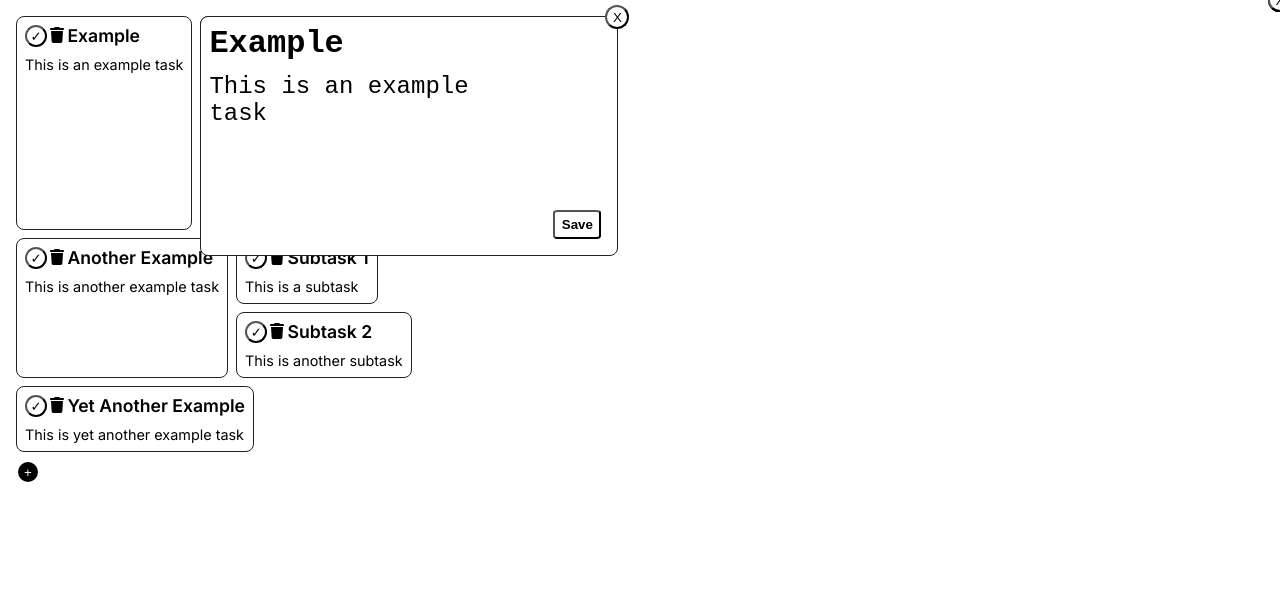
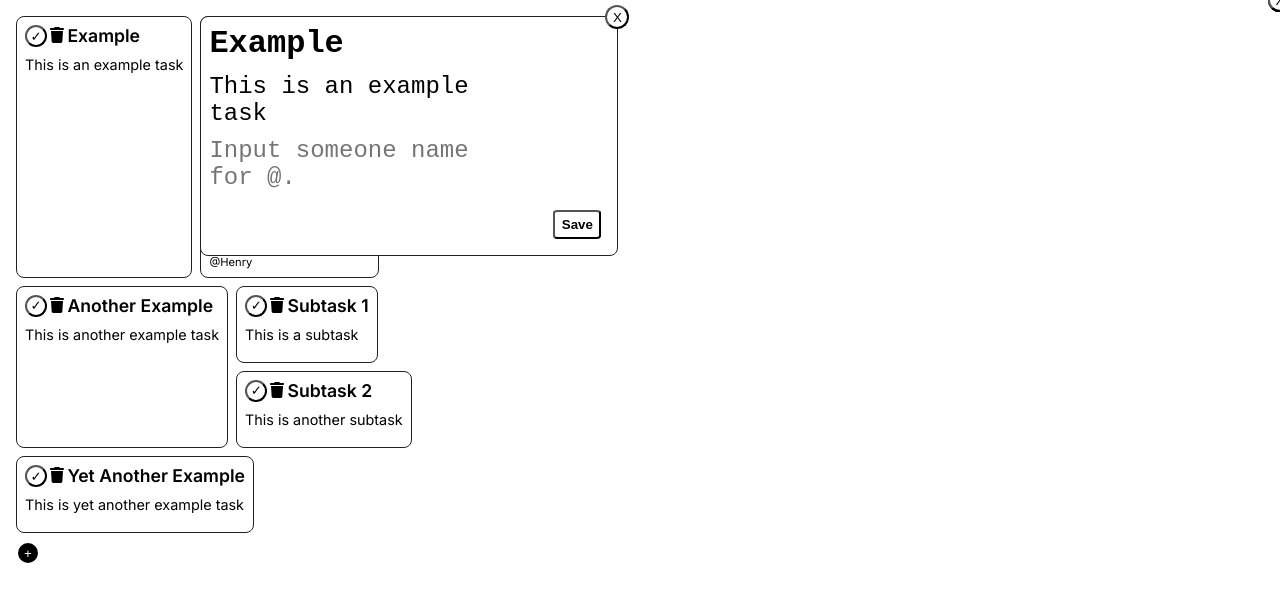
Before and after one commit to m4xshen/gdsc, a Next.js app: page / in a window 1280 px wide. Both pictures are taken after a click on the element "Example". Shown: the top 602 px of the page. Built offline with nearby package versions, Linux system fonts and the light colour scheme.

Commit message:
fead: add Tag function

```diff
--- a/src/components/Task/index.js
+++ b/src/components/Task/index.js
@@ -13,6 +13,7 @@ export default function Task({ initTask , initSubtasks, onClick }) {
 
   const nameRef = useRef(null);
   const descriptionRef = useRef(null);
+  const tagRef = useRef(null);
 
   const handleDelete = () => {
     setIsDeleted(true);
@@ -57,6 +58,9 @@ export default function Task({ initTask , initSubtasks, onClick }) {
         </div>
 
         <div className={styles.description}>{task.description}</div>
+        <div className={styles.tag}>{task.tag}</div>
+
+
 
         <button
           className={styles.button}
@@ -110,12 +114,19 @@ export default function Task({ initTask , initSubtasks, onClick }) {
           placeholder='Input Task Description.'
           defaultValue={detailBox ? detailBox.task.description : null}>
           </textarea>
+          <textarea
+          ref={tagRef}
+          className={ detailBox ? styles.detailBoxTag: styles.invisible }
+          placeholder='Input someone name for @.'
+          defaultValue={detailBox ? detailBox.task.tag : null}>
+          </textarea>
 
           <button className={detailBox ? styles.detailSaveButton : styles.invisible} onClick={ () => {
             setTask({
               ...task,
               name: nameRef.current.value,
               description: descriptionRef.current.value,
+              tag: '@' + tagRef.current.value
             });
             setDetailBox(null);
           }}>Save</button>
--- a/src/components/Task/styles.module.css
+++ b/src/components/Task/styles.module.css
@@ -51,6 +51,11 @@
 .description {
   font-size: 0.9rem;
   margin-top: 0.5rem;
+}
+
+.tag {
+  font-size: 0.7rem;
+  margin-top: 0.7rem;
 }
 
 .button {
@@ -144,6 +149,16 @@
   resize: none;
 }
 
+.detailBoxTag {
+  position: absolute;
+  top: 7rem;
+  left: 0.5rem;
+  font-size: 1.5rem;
+  margin-top: 0.5rem;
+  border: none;
+  resize: none;
+}
+
 .closeButton {
   position: absolute;
   right: -0.75rem;
--- a/src/data/tasks.js
+++ b/src/data/tasks.js
@@ -5,12 +5,14 @@ export const initialTasks = [
     name: 'Example',
     done: 0,
     description: 'This is an example task',
+    tag: null,
     subtasks: [
       {
         id: id++,
         name: 'Subtask 1',
         done: 0,
         description: 'This is a subtask',
+        tag: null,
         subtasks: [],
       },
       {
@@ -18,6 +20,7 @@ export const initialTasks = [
         name: 'Subtask 2',
         done: 0,
         description: 'This is another subtask',
+        tag: null,
         subtasks: [],
       },
       {
@@ -25,6 +28,7 @@ export const initialTasks = [
         name: 'Subtask 3',
         done: 0,
         description: 'This is a subtask yooo~',
+        tag: '@Henry',
         subtasks: [],
       },
 
@@ -41,6 +45,7 @@ export const initialTasks = [
         name: 'Subtask 1',
         done: 0,
         description: 'This is a subtask',
+        tag: null,
         subtasks: [],
       },
       {
@@ -48,6 +53,7 @@ export const initialTasks = [
         name: 'Subtask 2',
         done: 0,
         description: 'This is another subtask',
+        tag: null,
         subtasks: [],
       },
     ],
@@ -57,6 +63,7 @@ export const initialTasks = [
     name: 'Yet Another Example',
     done: 0,
     description: 'This is yet another example task',
+    tag: null,
     subtasks: [],
   },
 ];
```
